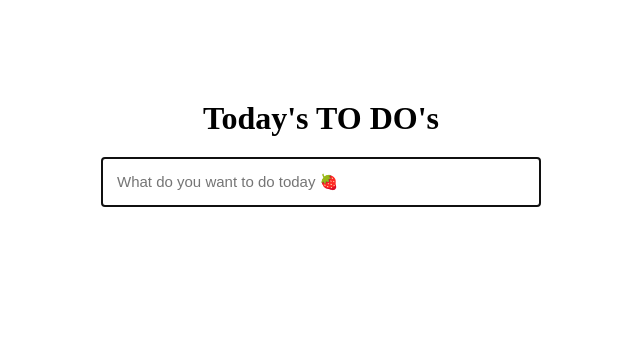
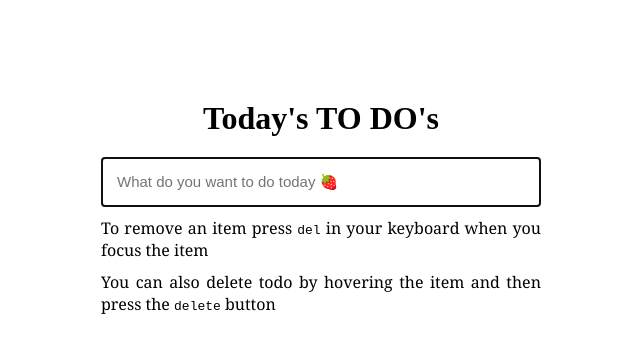
Before and after one commit to afozbek/react-todo-app, a React (Create React App) app: page / in a window 1280 px wide. Shown: the top 352 px of the page, without its empty margins (319-959 px from the left). Built offline with nearby package versions, Linux system fonts and the light colour scheme.

Commit message:
filter özellikleri eklendi

```diff
--- a/src/App.js
+++ b/src/App.js
@@ -9,16 +9,21 @@ class App extends React.Component {
       left: 37,
       up: 38,
       right: 39,
-      down: 40
-    }
+      down: 40,
+      delete: 46
+    },
+    activeFilter: "ALL"
   };
 
   addTodoItem = ({ keyCode, target }) => {
     if (keyCode !== this.state.keyCodes.enter) return;
-    if (target.value.length < 3) return;
 
     const todo = target.value;
-    const todoObj = { id: Math.random(), item: todo.trim(), done: false };
+    const todoObj = {
+      id: Math.random(),
+      item: todo.trim(),
+      done: false
+    };
 
     this.setState(prevState => ({
       todoList: prevState.todoList.concat(todoObj)
@@ -32,6 +37,8 @@ class App extends React.Component {
 
     if (keyCode === this.state.keyCodes.space) {
       return this.toggleTodoStatus(todoId, target);
+    } else if (keyCode === this.state.keyCodes.delete) {
+      return this.removeTodoItem(todoId);
     }
 
     return this.focusElement(keyCode, target);
@@ -95,7 +102,7 @@ class App extends React.Component {
     target.classList.toggle("-done");
   };
 
-  removeTodoItem = (todoId, e) => {
+  removeTodoItem = (todoId) => {
     const filteredTodos = this.state.todoList.filter(todo => {
       return todo.id !== todoId;
     });
@@ -107,29 +114,38 @@ class App extends React.Component {
     this.refs.todoInputRef.focus();
   };
 
-  componentDidMount() {
-    this.refs.todoInputRef.focus();
+  clearCompletedTodos = () => {
+    let unfinishedTodos = this.state.todoList.filter(todo => todo.done === false);
+
+    this.setState({
+      activeFilter: "ALL",
+      todoList: unfinishedTodos
+    });
   }
 
-  filterByStatus = status => {
+  setActiveStatus = (status) => {
+    this.setState({
+      activeFilter: status
+    });
+  }
+
+  filterByStatus = (status) => {
     switch (status) {
       case "ALL":
-        break;
+        return this.state.todoList;
       case "ACTIVE":
-        break;
+        return this.state.todoList.filter(todo => todo.done === false);
       case "COMPLETED":
-        break;
-      case "CLEAR_COMPLETED":
-        break;
+        return this.state.todoList.filter(todo => todo.done === true);
       default:
-        return;
+        return this.state.todoList;
     }
   };
 
-  render() {
-    const todos = this.state.todoList.map(todo => (
+  getTodos = (status) => {
+    return this.filterByStatus(status).map(todo => (
       <li
-        className="m-todo__item"
+        className={`m-todo__item ${todo.done ? "-done": ""}`}
         aria-label={"You want to do: " + todo.item}
         key={todo.id}
         tabIndex="0"
@@ -144,32 +160,36 @@ class App extends React.Component {
         </button>
       </li>
     ));
+  }
 
-    const todoList = (
+  componentDidMount() {
+    this.refs.todoInputRef.focus();
+  }
+
+  render() {
+    const todos = this.getTodos(this.state.activeFilter);
+
+    const todoList = todos.length > 0 ? (
       <ul className="m-todo__list" ref="todoListRef">
         {todos}
       </ul>
+    ) : null;
+
+    const footer = (
+      <footer className="o-app__footer">
+        <p>{this.state.todoList.length} Items Left</p>
+        <button onClick={() => this.setActiveStatus("ALL")}>All</button>
+        <button onClick={() => this.setActiveStatus("ACTIVE")}>Active</button>
+        <button onClick={() => this.setActiveStatus("COMPLETED")}>Completed</button>
+        <button onClick={this.clearCompletedTodos}>Clear Completed</button>
+      </footer>
     );
 
-    const main =
-      todos.length > 0 ? (
-        <main className="o-app__main">
-          {todoList}
-          <footer className="o-app__footer">
-            <p>{this.state.todoList.length} Items Left</p>
-            <button onClick={() => this.filterByStatus("ALL")}>All</button>
-            <button onClick={() => this.filterByStatus("ACTIVE")}>
-              Active
-            </button>
-            <button onClick={() => this.filterByStatus("COMPLETED")}>
-              Completed
-            </button>
-            <button onClick={() => this.filterByStatus("CLEAR_COMPLETED")}>
-              Clear Completed
-            </button>
-          </footer>
-        </main>
-      ) : null;
+    const main = (
+      <main className="o-app__main">
+        {todoList}
+      </main>
+    );
 
     return (
       <div className="o-app">
@@ -187,6 +207,10 @@ class App extends React.Component {
           />
 
           {main}
+          {this.state.todoList.length > 0 ? footer: null}
+
+          <p className="o-app__infoMsg">To remove an item press <code>del</code> in your keyboard when you focus the item</p>
+          <p className="o-app__infoMsg">You can also delete todo by hovering the item and then press the <code>delete</code> button</p>
         </div>
       </div>
     );
```
